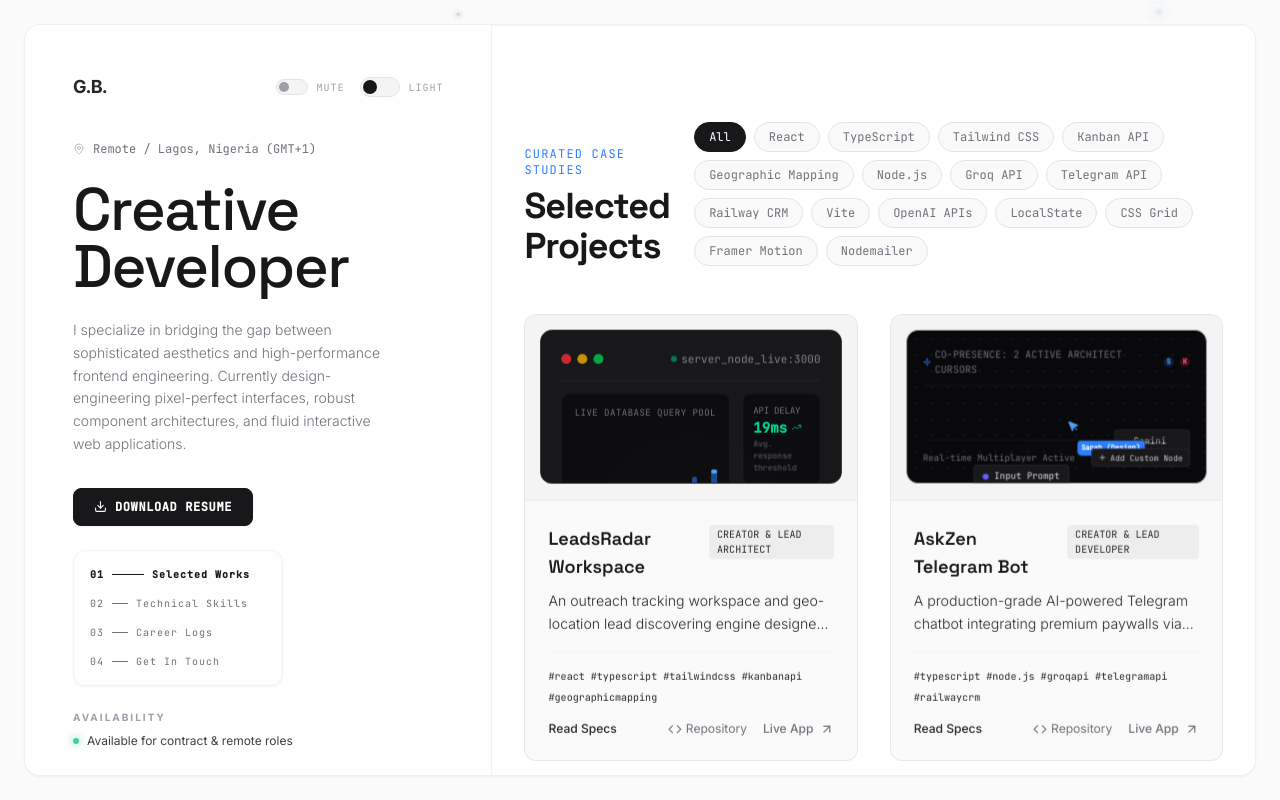
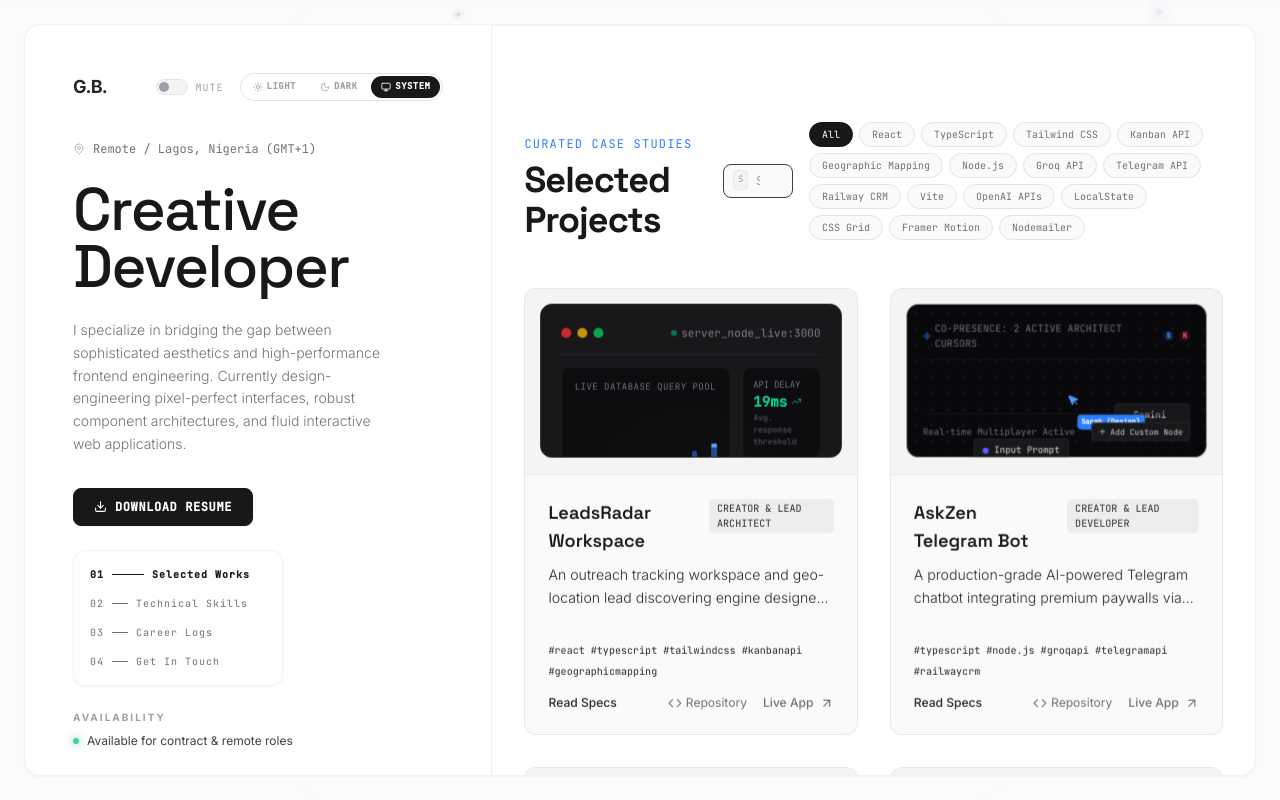
Before and after one commit to mrphatom/mrphatom-portfolio, a React (Vite) app: page / in a window 1280 px wide. Built offline with nearby package versions, Linux system fonts and the light colour scheme.

Commit message:
feat: add system theme support and project search
- Implement system-aware theme switching (light/dark/system).
- Add search functionality to the projects section.
- Introduce global event listener for project search focus.

```diff
--- a/src/App.tsx
+++ b/src/App.tsx
@@ -7,22 +7,28 @@ import Skills from './components/Skills';
 import ExperienceSection from './components/Experience';
 import Contact from './components/Contact';
 import Footer from './components/Footer';
-import { Mail, MapPin, Download, WifiOff, RefreshCw, AlertCircle } from 'lucide-react';
+import { Mail, MapPin, Download, WifiOff, RefreshCw, AlertCircle, Sun, Moon, Monitor } from 'lucide-react';
 import { playSoftClick, playNavTick, setGlobalMute } from './utils/audio';
 import ThreeDBackground from './components/ThreeDBackground';
 
 export default function App() {
-  const [darkMode, setDarkMode] = useState(() => {
+  const [themeMode, setThemeMode] = useState<'light' | 'dark' | 'system'>(() => {
     try {
-      const storedTheme = localStorage.getItem('theme');
-      if (storedTheme) {
-        return storedTheme === 'dark';
+      const storedThemeMode = localStorage.getItem('theme_mode');
+      if (storedThemeMode && ['light', 'dark', 'system'].includes(storedThemeMode)) {
+        return storedThemeMode as 'light' | 'dark' | 'system';
       }
-      return window.matchMedia('(prefers-color-scheme: dark)').matches;
+      const legacyTheme = localStorage.getItem('theme');
+      if (legacyTheme) {
+        return legacyTheme === 'dark' ? 'dark' : 'light';
+      }
+      return 'system';
     } catch {
-      return false;
+      return 'system';
     }
   });
+
+  const [darkMode, setDarkMode] = useState(false);
 
   const [activeSection, setActiveSection] = useState('work');
   const [ripplePosition, setRipplePosition] = useState<{ x: number; y: number } | null>(null);
@@ -104,20 +110,97 @@ export default function App() {
     }
   };
 
-  // Track state changes to update document CSS nodes
+  // Synchronize themeMode, media query listener, and document CSS nodes
   useEffect(() => {
+    const mediaQuery = window.matchMedia('(prefers-color-scheme: dark)');
+
+    const applyTheme = () => {
+      let isDark = false;
+      if (themeMode === 'system') {
+        isDark = mediaQuery.matches;
+      } else {
+        isDark = themeMode === 'dark';
+      }
+
+      setDarkMode(isDark);
+
       try {
-      if (darkMode) {
+        if (isDark) {
           document.documentElement.classList.add('dark');
           localStorage.setItem('theme', 'dark');
         } else {
           document.documentElement.classList.remove('dark');
           localStorage.setItem('theme', 'light');
         }
-    } catch (e) {
-      console.error("Local theme update error", e);
+        localStorage.setItem('theme_mode', themeMode);
+      } catch (err) {
+        console.error("Local theme update error", err);
       }
-  }, [darkMode]);
+    };
+
+    applyTheme();
+
+    if (themeMode === 'system') {
+      mediaQuery.addEventListener('change', applyTheme);
+      return () => {
+        mediaQuery.removeEventListener('change', applyTheme);
+      };
+    }
+  }, [themeMode]);
+
+  // Add Global Keyboard Shortcuts (1-4 Section Navigation, D Theme Toggle, S Project Search)
+  useEffect(() => {
+    const handleKeyDown = (e: KeyboardEvent) => {
+      // Ignore shortcut triggers if typing inside form inputs
+      const activeEl = document.activeElement as HTMLElement | null;
+      if (activeEl && (
+        activeEl.tagName === 'INPUT' ||
+        activeEl.tagName === 'TEXTAREA' ||
+        activeEl.isContentEditable ||
+        activeEl.hasAttribute('contenteditable')
+      )) {
+        return;
+      }
+
+      const key = e.key.toLowerCase();
+
+      if (key === '1') {
+        e.preventDefault();
+        handleScrollToSection('work');
+      } else if (key === '2') {
+        e.preventDefault();
+        handleScrollToSection('skills');
+      } else if (key === '3') {
+        e.preventDefault();
+        handleScrollToSection('experience');
+      } else if (key === '4') {
+        e.preventDefault();
+        handleScrollToSection('contact');
+      } else if (key === 'd') {
+        e.preventDefault();
+        // Toggle theme modes dynamically
+        setThemeMode(prev => {
+          if (prev === 'system') {
+            const isSystemDark = window.matchMedia('(prefers-color-scheme: dark)').matches;
+            return isSystemDark ? 'light' : 'dark';
+          }
+          return prev === 'dark' ? 'light' : 'dark';
+        });
+      } else if (key === 's') {
+        e.preventDefault();
+        handleScrollToSection('work');
+        // Defer slightly to allow scroll transition start, then focus input
+        setTimeout(() => {
+          window.dispatchEvent(new CustomEvent('focus-project-search'));
+        }, 120);
+      }
+    };
+
+    window.addEventListener('keydown', handleKeyDown);
+    return () => {
+      window.removeEventListener('keydown', handleKeyDown);
+    };
+  }, [themeMode]);
 
   // Section Tracking Scroll Event Listener
   useEffect(() => {
@@ -273,7 +356,7 @@ SKILLS
     }
   };
 
-  const toggleDarkMode = (e?: ReactMouseEvent<HTMLElement> | MouseEvent) => {
+  const cycleThemeMode = (e?: ReactMouseEvent<HTMLElement> | MouseEvent) => {
     playNavTick();
     let clickX = window.innerWidth / 2;
     let clickY = window.innerHeight / 2;
@@ -285,7 +368,8 @@ SKILLS
       // Look up toggle buttons dynamically to center the ripple source if coords are not passed
       const btn = document.getElementById('theme-toggle-btn') ||
                   document.getElementById('mobile-theme-toggle-btn') ||
-                  document.querySelector('button[aria-label="Toggle theme mode"]');
+                  document.querySelector('button[aria-label="Toggle theme mode"]') ||
+                  document.getElementById('theme-toggle-capsule');
       if (btn) {
         const rect = btn.getBoundingClientRect();
         clickX = rect.left + rect.width / 2;
@@ -294,13 +378,31 @@ SKILLS
     }
 
     setRipplePosition({ x: clickX, y: clickY });
-    const nextDark = !darkMode;
-    setFaderColor(nextDark ? 'dark' : 'light');
+
+    // Cycle: system -> light -> dark -> system
+    let nextMode: 'light' | 'dark' | 'system' = 'light';
+    if (themeMode === 'system') {
+      nextMode = 'light';
+    } else if (themeMode === 'light') {
+      nextMode = 'dark';
+    } else {
+      nextMode = 'system';
+    }
+
+    // Determine target darkness for transitioning fader color
+    let nextIsDark = false;
+    if (nextMode === 'system') {
+      nextIsDark = window.matchMedia('(prefers-color-scheme: dark)').matches;
+    } else {
+      nextIsDark = nextMode === 'dark';
+    }
+
+    setFaderColor(nextIsDark ? 'dark' : 'light');
     setFaderActive(true);
 
     // Smooth timing orchestrator: wait 280ms for the expanding circle to cover the viewport fully
     setTimeout(() => {
-      setDarkMode(nextDark);
+      setThemeMode(nextMode);
 
       // Let it state flip instantly, then release the fader with standard timing
       setTimeout(() => {
@@ -466,7 +568,8 @@ SKILLS
       <Header
         profile={profile}
         darkMode={darkMode}
-        toggleDarkMode={toggleDarkMode}
+        themeMode={themeMode}
+        toggleThemeMode={cycleThemeMode}
         onScrollToSection={handleScrollToSection}
       />
 
@@ -501,23 +604,63 @@ SKILLS
                 </span>
               </button>
 
-              {/* Minimal Custom Slider Toggle */}
+              {/* Minimal Custom Three-Way Theme Switcher (Light | Dark | System) */}
+              <div
+                id="theme-toggle-capsule"
+                className="flex items-center gap-1 p-0.5 rounded-full border border-zinc-200 dark:border-zinc-800 bg-zinc-105/40 dark:bg-zinc-900/40 select-none"
+              >
+                {(['light', 'dark', 'system'] as const).map((mode) => {
+                  const isActive = themeMode === mode;
+                  let Icon = Sun;
+                  let label = 'Light';
+                  if (mode === 'dark') {
+                    Icon = Moon;
+                    label = 'Dark';
+                  } else if (mode === 'system') {
+                    Icon = Monitor;
+                    label = 'System';
+                  }
+
+                  return (
                     <button
-                onClick={toggleDarkMode}
-                className="flex items-center gap-2 group cursor-pointer"
-                aria-label="Toggle visual contrast theme mode"
+                      key={mode}
+                      onClick={(e) => {
+                        playNavTick();
+                        let clickX = e.clientX || window.innerWidth / 2;
+                        let clickY = e.clientY || window.innerHeight / 2;
+                        setRipplePosition({ x: clickX, y: clickY });
+
+                        let nextIsDark = false;
+                        if (mode === 'system') {
+                          nextIsDark = window.matchMedia('(prefers-color-scheme: dark)').matches;
+                        } else {
+                          nextIsDark = mode === 'dark';
+                        }
+
+                        setFaderColor(nextIsDark ? 'dark' : 'light');
+                        setFaderActive(true);
+
+                        setTimeout(() => {
+                          setThemeMode(mode);
+                          setTimeout(() => {
+                            setFaderActive(false);
+                          }, 250);
+                        }, 280);
+                      }}
+                      className={`relative px-2.5 py-1 rounded-full transition-all text-[9px] font-mono uppercase tracking-wider flex items-center justify-center gap-1 cursor-pointer select-none outline-none ${
+                        isActive
+                          ? 'bg-zinc-900 text-white dark:bg-zinc-50 dark:text-zinc-950 shadow-xs'
+                          : 'text-zinc-400 hover:text-zinc-650 dark:text-zinc-500 dark:hover:text-zinc-300'
+                      }`}
+                      title={`${label} Mode`}
+                      aria-label={`Switch theme to ${label}`}
                     >
-                <div className={`w-10 h-5 rounded-full p-0.5 transition-colors relative border ${
-                  darkMode ? 'bg-zinc-800 border-zinc-700' : 'bg-zinc-100 border-zinc-200'
-                }`}>
-                  <div className={`w-3.5 h-3.5 bg-zinc-900 dark:bg-white rounded-full transition-transform duration-300 transform ${
-                    darkMode ? 'translate-x-5' : 'translate-x-0'
-                  }`} />
+                      <Icon size={10} />
+                      <span className="hidden sm:inline font-semibold">{label}</span>
+                    </button>
+                  );
+                })}
               </div>
-                <span className="text-[10px] uppercase tracking-widest text-zinc-400 dark:text-zinc-500 font-mono select-none">
-                  {darkMode ? 'Dark' : 'Light'}
-                </span>
-              </button>
             </div>
           </div>
 
--- a/src/components/Header.tsx
+++ b/src/components/Header.tsx
@@ -1,17 +1,18 @@
 import { useState, useEffect } from 'react';
 import { motion, AnimatePresence } from 'motion/react';
-import { Sun, Moon, Menu, X } from 'lucide-react';
+import { Sun, Moon, Menu, X, Monitor } from 'lucide-react';
 import { Profile } from '../types';
 import { playSoftClick, playNavTick } from '../utils/audio';
 
 interface HeaderProps {
   profile: Profile;
   darkMode: boolean;
-  toggleDarkMode: () => void;
+  themeMode: 'light' | 'dark' | 'system';
+  toggleThemeMode: () => void;
   onScrollToSection?: (id: string) => void;
 }
 
-export default function Header({ profile, darkMode, toggleDarkMode, onScrollToSection }: HeaderProps) {
+export default function Header({ profile, darkMode, themeMode, toggleThemeMode, onScrollToSection }: HeaderProps) {
   const [scrolled, setScrolled] = useState(false);
   const [mobileMenuOpen, setMobileMenuOpen] = useState(false);
   const [activeSection, setActiveSection] = useState('home');
@@ -124,14 +125,20 @@ export default function Header({ profile, darkMode, toggleDarkMode, onScrollToSe
           {/* Theme Switcher Button */}
           <motion.button
             id="theme-toggle-btn"
-            onClick={toggleDarkMode}
+            onClick={toggleThemeMode}
             onMouseEnter={playSoftClick}
             className="p-2 rounded-full border border-zinc-200/50 dark:border-zinc-800/50 text-zinc-600 dark:text-zinc-400 hover:bg-zinc-100/50 dark:hover:bg-zinc-900/50 transition-colors cursor-pointer"
             whileHover={{ scale: 1.05 }}
             whileTap={{ scale: 0.95 }}
             aria-label="Toggle theme mode"
           >
-            {darkMode ? <Sun size={15} /> : <Moon size={15} />}
+            {themeMode === 'system' ? (
+              <Monitor size={15} />
+            ) : darkMode ? (
+              <Sun size={15} />
+            ) : (
+              <Moon size={15} />
+            )}
           </motion.button>
         </nav>
 
@@ -140,12 +147,18 @@ export default function Header({ profile, darkMode, toggleDarkMode, onScrollToSe
           {/* Theme Switcher Button Mobile */}
           <button
             id="mobile-theme-toggle-btn"
-            onClick={toggleDarkMode}
+            onClick={toggleThemeMode}
             onMouseEnter={playSoftClick}
             className="p-2 rounded-full border border-zinc-200/50 dark:border-zinc-800/50 text-zinc-600 dark:text-zinc-400 hover:bg-zinc-100/50 dark:hover:bg-zinc-900/50 transition-colors cursor-pointer"
             aria-label="Toggle theme mode"
           >
-            {darkMode ? <Sun size={15} /> : <Moon size={15} />}
+            {themeMode === 'system' ? (
+              <Monitor size={15} />
+            ) : darkMode ? (
+              <Sun size={15} />
+            ) : (
+              <Moon size={15} />
+            )}
           </button>
 
           <button
--- a/src/components/Projects.tsx
+++ b/src/components/Projects.tsx
@@ -12,6 +12,7 @@ interface ProjectsProps {
 export default function Projects({ projects }: ProjectsProps) {
   const [selectedTag, setSelectedTag] = useState('All');
   const [activeProject, setActiveProject] = useState<Project | null>(null);
+  const [searchQuery, setSearchQuery] = useState('');
 
   // Dynamic Document Title Custom Synchronization
   useEffect(() => {
@@ -29,13 +30,34 @@ export default function Projects({ projects }: ProjectsProps) {
     };
   }, [selectedTag, activeProject?.id, activeProject?.title]);
 
+  // Handle focus event for the keyboard helper shortcut
+  useEffect(() => {
+    const handleFocusSearch = () => {
+      const input = document.getElementById('project-search-input');
+      if (input) {
+        input.focus();
+        (input as HTMLInputElement).select();
+      }
+    };
+    window.addEventListener('focus-project-search', handleFocusSearch);
+    return () => {
+      window.removeEventListener('focus-project-search', handleFocusSearch);
+    };
+  }, []);
+
   // Extract all unique tags dynamically
   const allTags = ['All', ...Array.from(new Set(projects.flatMap(p => p.tags)))];
 
-  // Filter projects based on choice
-  const filteredProjects = selectedTag === 'All'
-    ? projects
-    : projects.filter(p => p.tags.includes(selectedTag));
+  // Filter projects based on both tag selector choice and search input query
+  const filteredProjects = projects.filter(project => {
+    const matchesTag = selectedTag === 'All' || project.tags.includes(selectedTag);
+    const matchesSearch = !searchQuery || (
+      project.title.toLowerCase().includes(searchQuery.toLowerCase()) ||
+      project.description.toLowerCase().includes(searchQuery.toLowerCase()) ||
+      project.tags.some(tag => tag.toLowerCase().includes(searchQuery.toLowerCase()))
+    );
+    return matchesTag && matchesSearch;
+  });
 
   return (
     <section
@@ -58,15 +80,41 @@ export default function Projects({ projects }: ProjectsProps) {
             </h2>
           </div>
 
+          {/* Search bar and filtering buttons row */}
+          <div className="flex flex-col xl:flex-row items-stretch xl:items-center gap-4 w-full xl:w-auto">
+            {/* Minimal Project Search Input */}
+            <div className="relative w-full xl:w-60">
+              <input
+                id="project-search-input"
+                type="text"
+                placeholder="Search projects... [S]"
+                value={searchQuery}
+                onChange={(e) => setSearchQuery(e.target.value)}
+                className="w-full text-xs font-mono py-2 pl-8 pr-8 bg-zinc-50 dark:bg-zinc-900 border border-zinc-250 dark:border-zinc-805 rounded-lg outline-none text-zinc-700 dark:text-zinc-300 focus:border-zinc-450 dark:focus:border-zinc-700 transition-colors"
+                aria-label="Search projects by keyword"
+              />
+              <span className="absolute left-2.5 top-1.5 text-zinc-400 dark:text-zinc-500 font-mono text-[9px] bg-zinc-100 dark:bg-white/[0.04] border border-zinc-200/50 dark:border-white/[0.04] px-1 py-0.5 rounded pointer-events-none select-none">S</span>
+              {searchQuery && (
+                <button
+                  type="button"
+                  onClick={() => setSearchQuery('')}
+                  className="absolute right-2.5 top-2.5 text-zinc-400 hover:text-zinc-650 dark:hover:text-zinc-100 cursor-pointer"
+                  aria-label="Clear search query"
+                >
+                  <X size={12} />
+                </button>
+              )}
+            </div>
+
             {/* Filtering buttons */}
-          <div className="flex flex-wrap gap-2 max-w-xl">
+            <div className="flex flex-wrap gap-1.5 max-w-xl">
               {allTags.map((tag) => {
                 const isActive = selectedTag === tag;
                 return (
                   <button
                     key={tag}
                     onClick={() => setSelectedTag(tag)}
-                  className={`px-3.5 py-1.5 rounded-full text-xs font-mono transition-all cursor-pointer select-none border ${
+                    className={`px-3 py-1 rounded-full text-[10px] font-mono transition-all cursor-pointer select-none border ${
                       isActive
                         ? 'bg-zinc-900 border-zinc-900 text-white dark:bg-zinc-50 dark:border-zinc-50 dark:text-zinc-950'
                         : 'bg-zinc-50 border-zinc-200 text-zinc-500 hover:bg-zinc-100 hover:text-blue-500 dark:bg-zinc-900 dark:border-zinc-800 dark:text-zinc-400 dark:hover:bg-zinc-850 dark:hover:text-white'
@@ -77,9 +125,26 @@ export default function Projects({ projects }: ProjectsProps) {
                 );
               })}
             </div>
+          </div>
         </motion.div>
 
         {/* Dynamic Grid of Cards using Motion */}
+        {filteredProjects.length === 0 ? (
+          <motion.div
+            initial={{ opacity: 0, y: 10 }}
+            animate={{ opacity: 1, y: 0 }}
+            className="flex flex-col items-center justify-center py-16 px-4 border border-zinc-200/60 dark:border-zinc-850/60 rounded-xl bg-zinc-50/20 dark:bg-zinc-950/20 text-center"
+          >
+            <FolderOpen size={32} className="text-zinc-450 dark:text-zinc-505 mb-3" />
+            <p className="text-sm font-light text-zinc-500 dark:text-zinc-400">No projects match your filter selection or text search query.</p>
+            <button
+              onClick={() => { setSearchQuery(''); setSelectedTag('All'); }}
+              className="mt-4 px-4 py-1.5 text-xs font-mono rounded-lg bg-zinc-900 border border-zinc-900 hover:bg-zinc-800 text-white dark:bg-zinc-50 dark:border-zinc-50 dark:text-zinc-950 dark:hover:bg-zinc-200 transition-colors cursor-pointer select-none"
+            >
+              Reset Filters & Search
+            </button>
+          </motion.div>
+        ) : (
           <motion.div
             id="project-grid-container"
             layout
@@ -185,6 +250,7 @@ export default function Projects({ projects }: ProjectsProps) {
             ))}
           </AnimatePresence>
         </motion.div>
+      )}
 
         {/* Core Detail Specs Overlay Modal Modal (Popup View) */}
         <AnimatePresence>
```
Lines whose indentation alone changed are shown as unchanged.
